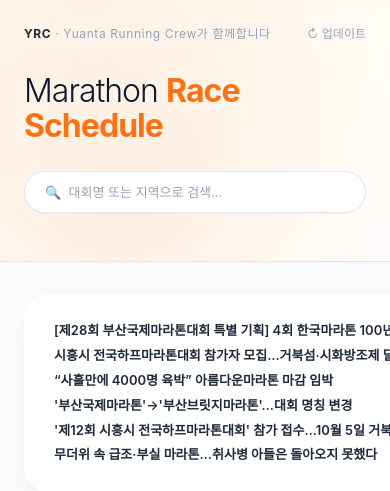
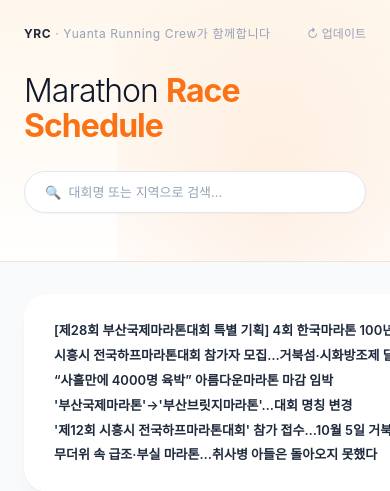
Before and after one commit to madokahill/marathon-schedule, a Flask app: page / in a window 390 px wide; the page is wider, and only the part inside the window is pictured. Shown: the top 491 px of that part. Run offline with Flask 3, Linux system fonts and the light colour scheme; data comes from the database, SQL or seed files in the repository; some web fonts are replaced.

Commit message:
fix hero gradient looking like a mismatched box on mobile
The 160deg diagonal gradient rendered as a hard-edged box on tall,
narrow mobile viewports, making the hero look like a different
width than the cards below it. Switched to a vertical gradient so
it fades consistently regardless of aspect ratio.

```diff
--- a/templates/index.html
+++ b/templates/index.html
@@ -14,13 +14,13 @@
 
     /* 히어로 */
     .hero {
-      background: linear-gradient(160deg, #fff7ed 0%, #fffbf5 40%, #ffffff 100%);
+      background: linear-gradient(180deg, #fff7ed 0%, #fffbf5 55%, #ffffff 100%);
       border-bottom: 1px solid #f1e4d4;
       position: relative; overflow: hidden;
     }
     .hero::before {
       content: ''; position: absolute; top: -40%; right: -10%;
-      width: 600px; height: 600px;
+      width: 600px; height: 600px; max-width: 80vw;
       background: radial-gradient(circle, rgba(249,115,22,0.10) 0%, transparent 70%);
       pointer-events: none;
     }
```
